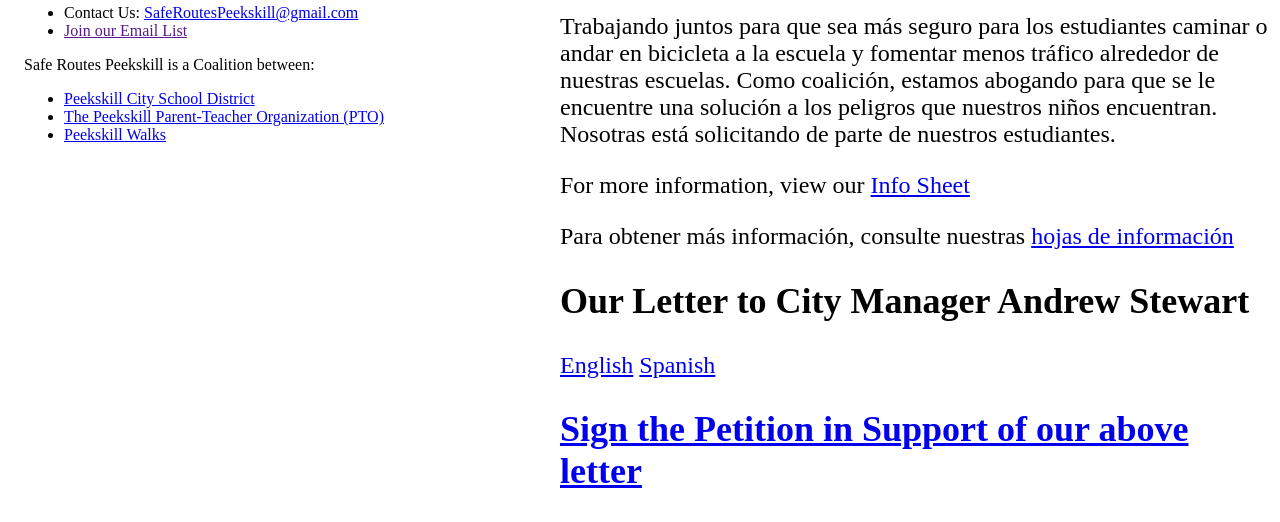
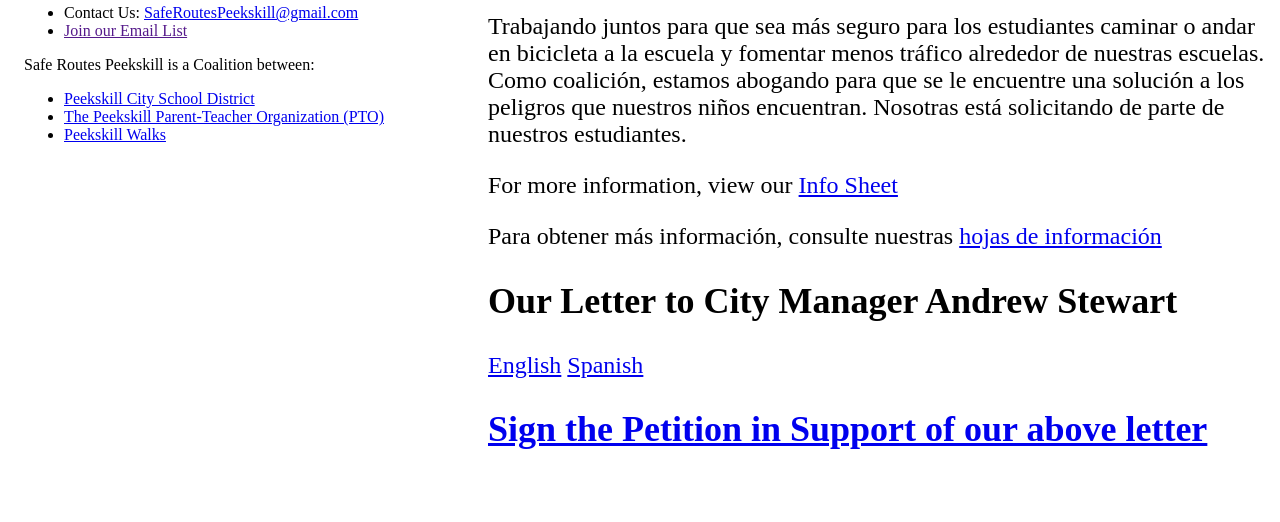
Before and after one commit to saferoutespeekskill/saferoutespeekskill.github.io, a plain HTML site: page index.html in a window 1280 px wide. Shown: the part 541-1063 px from the top of the page. After the commit the page ends 1021 px from the top, so only its background shows below. Drawn offline with Linux system fonts and the light colour scheme.

Commit message:
Update index.html

```diff
--- a/index.html
+++ b/index.html
@@ -21,7 +21,7 @@
         }
 
         body>main {
-            margin-left: 23em;
+            margin-left: 20em;
             font-size: 1.5em;
         }
 
```
